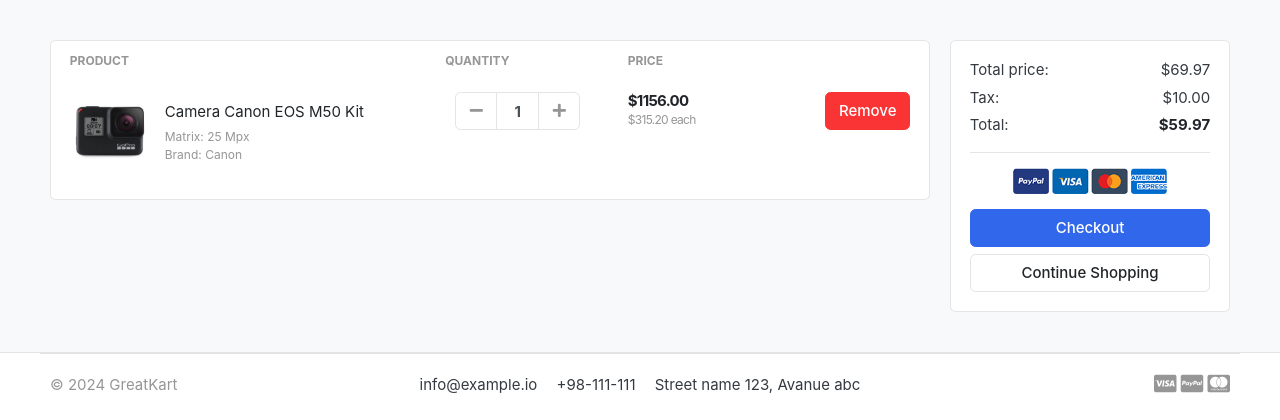
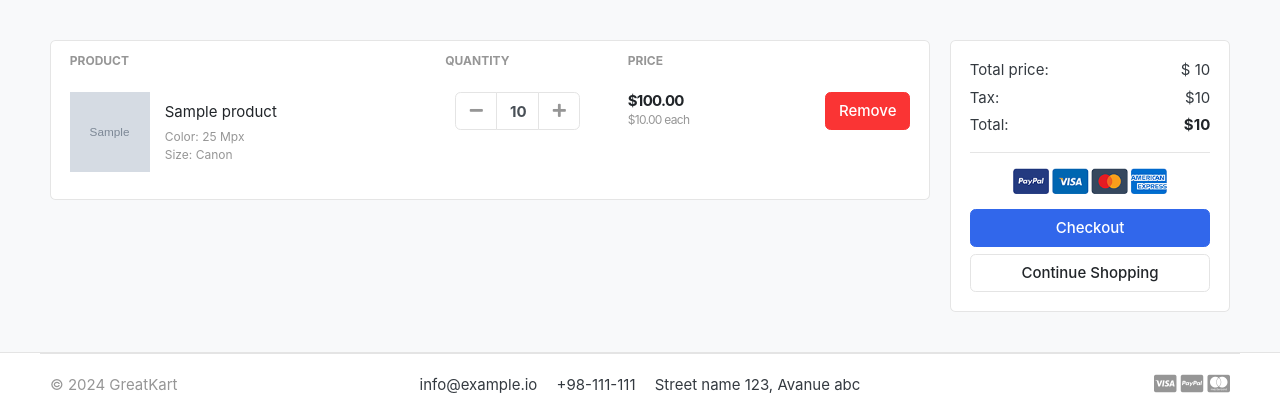
Before and after one commit to AlirezaAnbari/Django-BootstrapTemplate-GreatkartWebsite, a Django app: template templates/store/cart.html in a window 1280 px wide. Shown: the part 118-538 px from the top of the page. Run offline with Django 4.2, Linux system fonts and the light colour scheme; tables that the repository leaves empty hold one stand-in row (values such as "Sample post"); the template is opened without the code that fills it: values that come from a table or form of the project are taken from there, most other values are stand-ins (such as "Sample title", 1, 10 or a date in 2020); grey boxes marked "Sample" are stand-in pictures; some libraries are stand-ins or nearby versions; some web fonts are replaced.

Commit message:
Add to Cart using Session Keys, Increment and decrement remove Cart Items on webpage.

```diff
--- a/carts/models.py
+++ b/carts/models.py
@@ -17,5 +17,8 @@
     quantity = models.IntegerField()
     is_active = models.BooleanField(default=True)
 
+    def sub_total(self):
+        return self.product.price * self.quantity
+
     def __str__(self):
         return self.product
--- a/carts/urls.py
+++ b/carts/urls.py
@@ -4,6 +4,9 @@
 
 
 urlpatterns = [
-    path("", views.cart, name="cart"),
+    path("", views.cart_detail, name="cart"),
+    path("add_cart/<int:product_id>/", views.add_cart, name="add_cart"),
+    path("remove_cart/<int:product_id>/", views.remove_cart, name="remove_cart"),
+    path("remove_cart_item/<int:product_id>/", views.remove_cart_item, name="remove_cart_item"),
 
 ]
--- a/templates/store/cart.html
+++ b/templates/store/cart.html
@@ -21,13 +21,14 @@
     </thead>
     <tbody>
 
+    {% for cart_item in cart_items %}
     <tr>
         <td>
             <figure class="itemside align-items-center">
-                <div class="aside"><img src="./images/items/11.jpg" class="img-sm"></div>
+                <div class="aside"><img src="{{ cart_item.product.images.url }}" class="img-sm"></div>
                 <figcaption class="info">
-                    <a href="#" class="title text-dark">Camera Canon EOS M50 Kit</a>
-                    <p class="text-muted small">Matrix: 25 Mpx <br> Brand: Canon</p>
+                    <a href="#" class="title text-dark">{{ cart_item.product.product_name }}</a>
+                    <p class="text-muted small">Color: 25 Mpx <br> Size: Canon</p>
                 </figcaption>
             </figure>
         </td>
@@ -36,26 +37,28 @@
                         <div class="col">
                             <div class="input-group input-spinner">
                                 <div class="input-group-prepend">
-                                <button class="btn btn-light" type="button" id="button-plus"> <i class="fa fa-minus"></i> </button>
+                                <a href="{% url 'remove_cart' cart_item.product.id %}" class="btn btn-light" type="button" id="button-plus"> <i class="fa fa-minus"></i> </a>
                                 </div>
-                                <input type="text" class="form-control"  value="1">
+                                <input type="text" class="form-control"  value="{{ cart_item.quantity }}">
                                 <div class="input-group-append">
-                                <button class="btn btn-light" type="button" id="button-minus"> <i class="fa fa-plus"></i> </button>
+                                <a href="{% url 'add_cart' cart_item.product.id %}" class="btn btn-light" type="button" id="button-minus"> <i class="fa fa-plus"></i> </a>
                                 </div>
                             </div> <!-- input-group.// -->
                         </div> <!-- col.// -->
         </td>
         <td>
             <div class="price-wrap">
-                <var class="price">$1156.00</var>
-                <small class="text-muted"> $315.20 each </small>
+                <var class="price">${{ cart_item.sub_total }}</var>
+                <small class="text-muted"> ${{ cart_item.product.price }} each </small>
             </div> <!-- price-wrap .// -->
         </td>
         <td class="text-right">
-        <a href="" class="btn btn-danger"> Remove</a>
+        <a href="{% url 'remove_cart_item' cart_item.product.id %}" class="btn btn-danger"> Remove</a>
         </td>
 
     </tr>
+    {% endfor %}
+
     </tbody>
     </table>
     </div> <!-- card.// -->
@@ -67,15 +70,15 @@
             <div class="card-body">
                 <dl class="dlist-align">
                   <dt>Total price:</dt>
-                  <dd class="text-right">$69.97</dd>
+                  <dd class="text-right">$ {{ total }}</dd>
                 </dl>
                 <dl class="dlist-align">
                   <dt>Tax:</dt>
-                  <dd class="text-right"> $10.00</dd>
+                  <dd class="text-right"> ${{ tax }}</dd>
                 </dl>
                 <dl class="dlist-align">
                   <dt>Total:</dt>
-                  <dd class="text-right text-dark b"><strong>$59.97</strong></dd>
+                  <dd class="text-right text-dark b"><strong>${{ grand_total }}</strong></dd>
                 </dl>
                 <hr>
                 <p class="text-center mb-3">
--- a/templates/store/product_detail.html
+++ b/templates/store/product_detail.html
@@ -71,7 +71,7 @@
         {% if single_product.stock <= 0 %}
         <h5 class="text-danger">Out of stock</h5>
         {% else %}
-        <a href="./product-detail.html" class="btn  btn-primary"> <span class="text">Add to cart</span> <i class="fas fa-shopping-cart"></i>  </a>
+        <a href="{% url 'add_cart' single_product.id %}" class="btn  btn-primary"> <span class="text">Add to cart</span> <i class="fas fa-shopping-cart"></i>  </a>
         {% endif %}
     </article> <!-- product-info-aside .// -->
             </main> <!-- col.// -->
```
Also changed, not shown: carts/views.py (+93 -3 lines).
